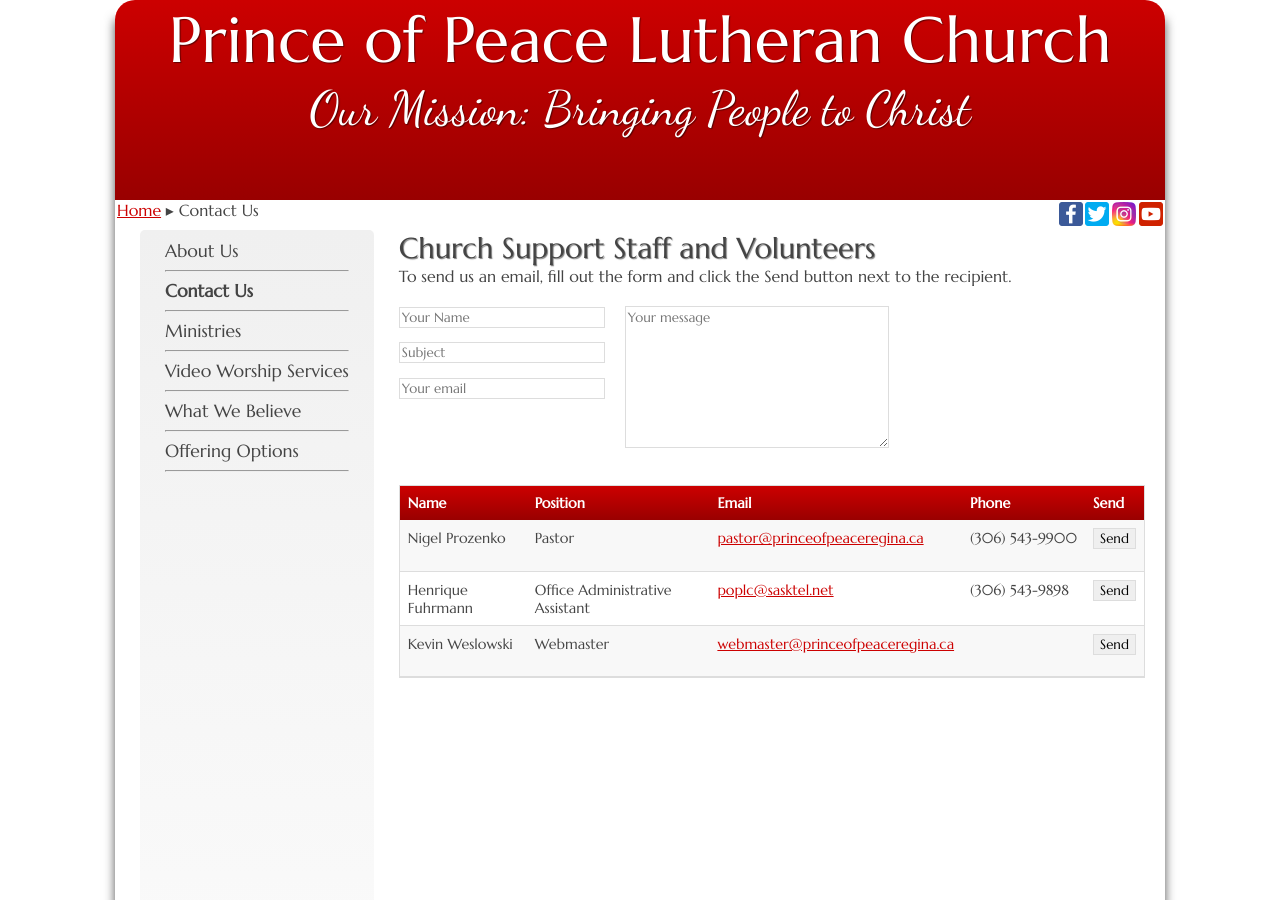
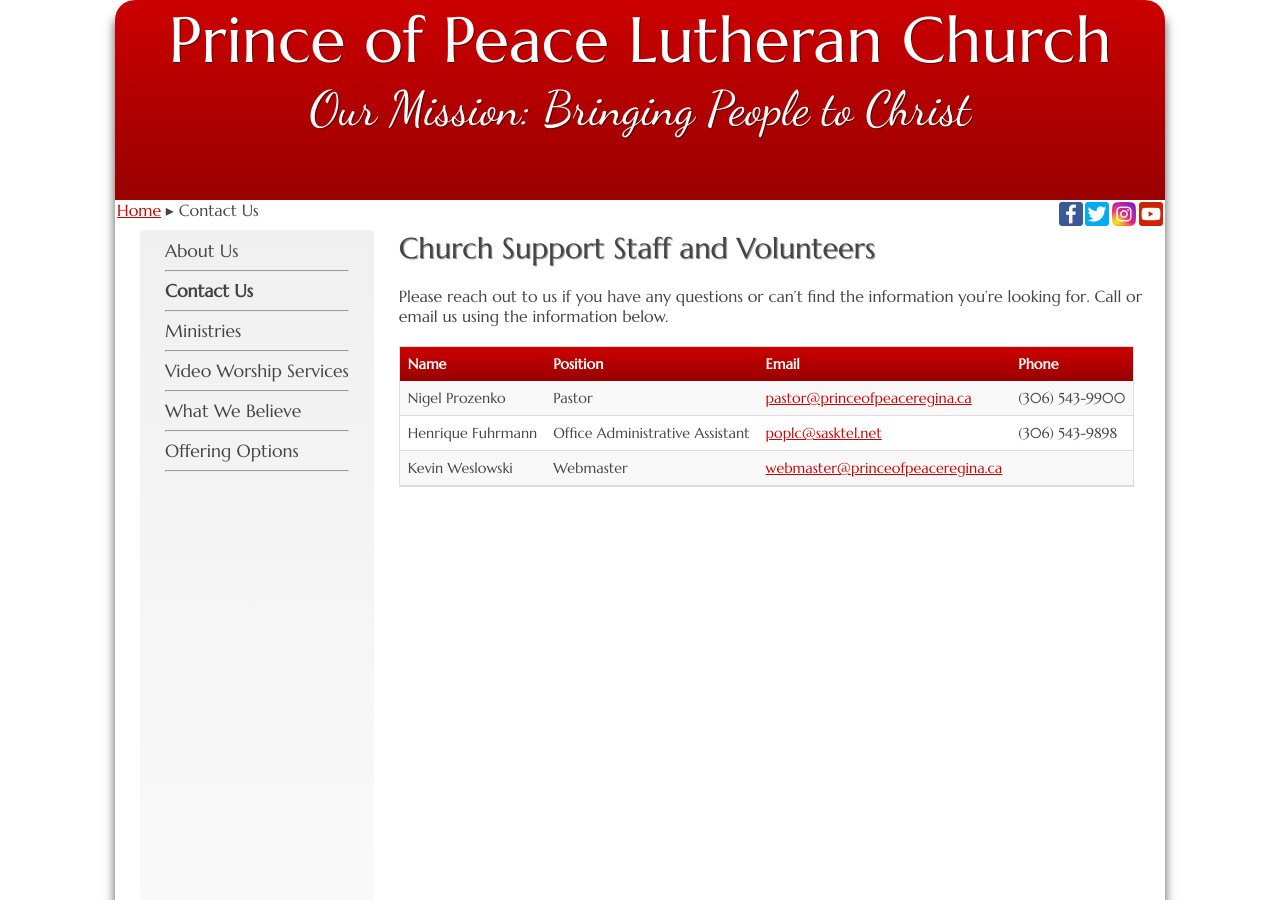
Before and after one commit to weslowsk/princeofpeace, a Jekyll site: the page built from contact.html, in a window 1280 px wide and 900 px high. Built offline with Jekyll 4.4.1, drawn with Linux system fonts in a browser that asks for light colours.

Commit message:
remove form and adjust content accordingly

```diff
--- a/contact.html
+++ b/contact.html
@@ -9,9 +9,11 @@ window.onload = function () {
 }
 </script>
 <h1>Church Support Staff and Volunteers</h1>
-<p>To send us an email, fill out the form and click the Send button next to the recipient.</p>
+<br/>
+<p>Please reach out to us if you have any questions or can’t find the information you’re looking for. Call or email us using the information below.</p>
 <br/>
 <form action="https://formspree.io/kevin.weslowski@gmail.com" method="POST">
+    <!--
     <div style="display: flex">
         <div>
             <input type="text" name="name" placeholder="Your Name"><br/>
@@ -26,6 +28,7 @@ window.onload = function () {
     </div>
     <br/>
     <script src="{{site.baseurl}}/assets/js/form.js"></script>
+    -->
     <div>
         <table>
             <thead>
@@ -34,7 +37,9 @@ window.onload = function () {
                     <th>Position</th>
                     <th>Email</th>
                     <th>Phone</th>
+                    <!--
                     <th>Send</th>
+                    -->
                 </tr>
             </thead>
             <tbody>
@@ -45,7 +50,9 @@ window.onload = function () {
                     <td>{{ staff.title }}</td>
                     <td><a href="mailto:{{ staff.email }}">{{ staff.email }}</a></td>
                     <td nowrap>{{ staff.phone }}</td>
+                    <!--
                     <td><input type="button" name="sendEmail{{forloop.index}}" value="Send" onclick="handleEmailFormSubmit(this.form, 'https://formspree.io/', '{{staff.email}}')"></td>
+                    -->
                 </tr>
     {% endfor %}
             </tbody>
```
